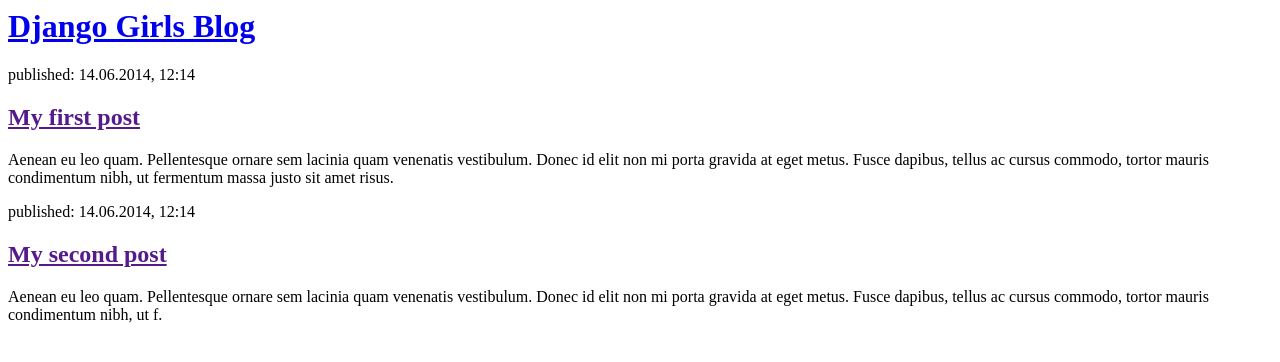
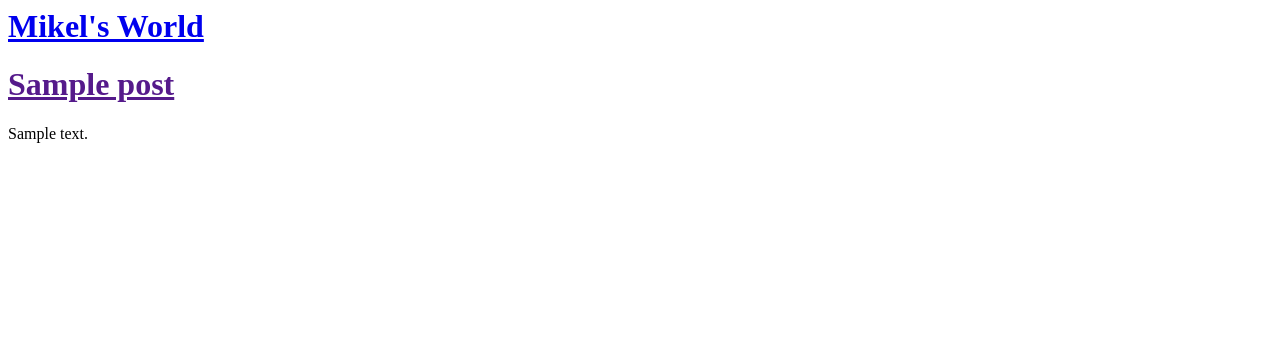
Before and after one commit to cmstrick/my-first-blog, a Django app: template blog/templates/blog/post_list.html in a window 1280 px wide. Shown: the top 362 px of the page. Run offline with Django 3.2, Linux system fonts and the light colour scheme; the template is opened without the code that fills it: values that come from a table or form of the project are taken from there, others are empty; tables that the repository leaves empty hold one stand-in row (values such as "Sample post").

Commit message:
Modified templates to display posts from database.

```diff
--- a/blog/templates/blog/post_list.html
+++ b/blog/templates/blog/post_list.html
@@ -4,19 +4,17 @@
     </head>
     <body>
         <div>
-            <h1><a href="/">Django Girls Blog</a></h1>
+            <h1><a href="/">Mikel's World</a></h1>
         </div>
 
-        <div>
-            <p>published: 14.06.2014, 12:14</p>
-            <h2><a href="">My first post</a></h2>
-            <p>Aenean eu leo quam. Pellentesque ornare sem lacinia quam venenatis vestibulum. Donec id elit non mi porta gravida at eget metus. Fusce dapibus, tellus ac cursus commodo, tortor mauris condimentum nibh, ut fermentum massa justo sit amet risus.</p>
-        </div>
+       {% for post in posts %}
+       	<div>
+       		<published:  {{ post.published_date}}</p>
+       		<h1><a href="">{{ post.title }}</a></h1>
+       		<p>{{ post.text|linebreaksbr }}</p>
+       	</div>
+       {% endfor %}
 
-        <div>
-            <p>published: 14.06.2014, 12:14</p>
-            <h2><a href="">My second post</a></h2>
-            <p>Aenean eu leo quam. Pellentesque ornare sem lacinia quam venenatis vestibulum. Donec id elit non mi porta gravida at eget metus. Fusce dapibus, tellus ac cursus commodo, tortor mauris condimentum nibh, ut f.</p>
         </div>
     </body>
 </html>
```
Also changed, not shown: blog/views.py (+6 -1 lines).
